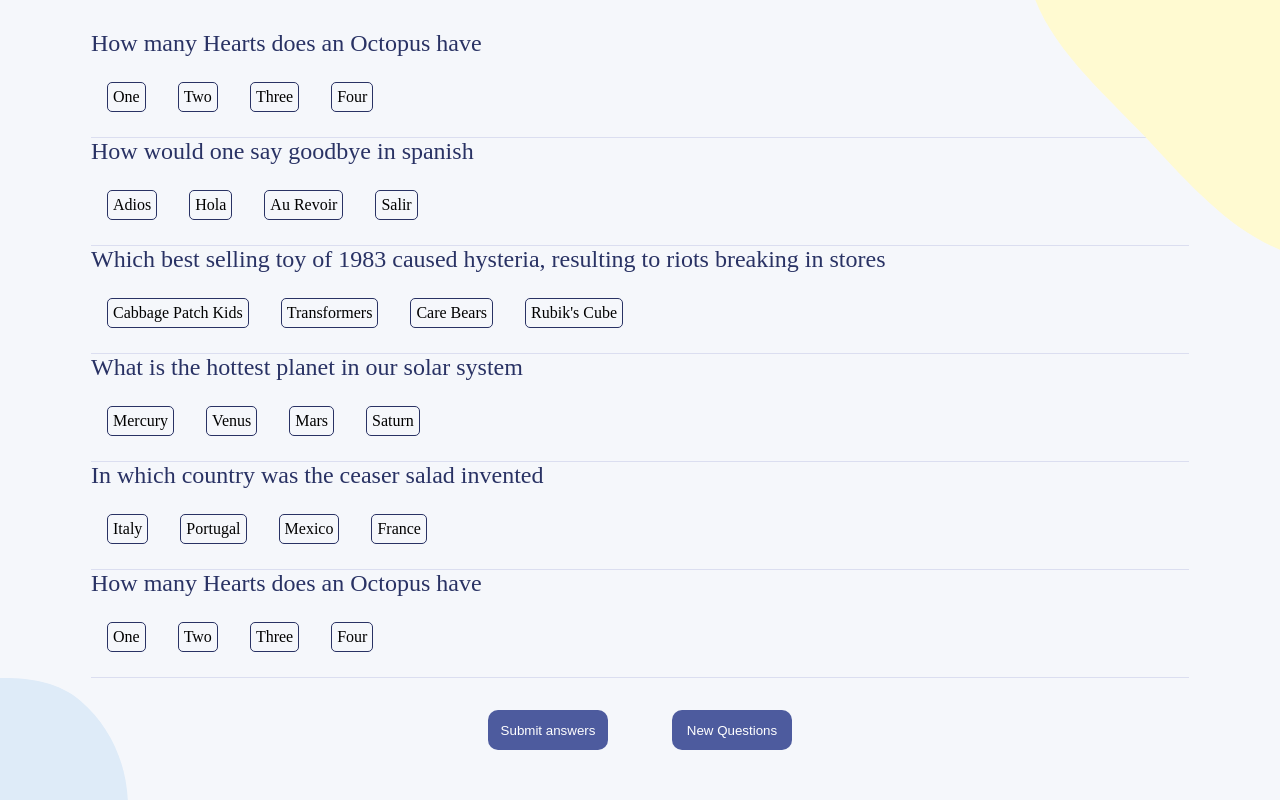
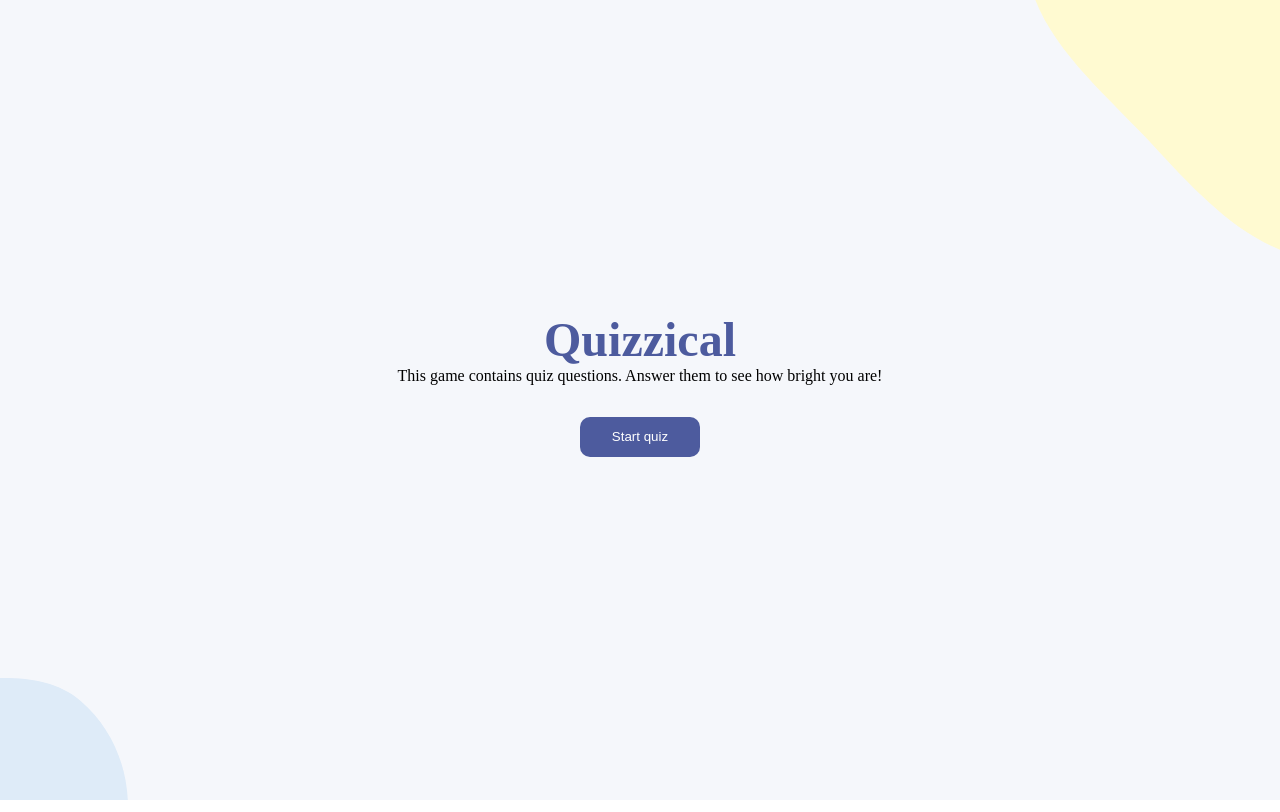
Before and after one commit to Stephen-Kimoi/quizzical, a React (Vite) app: page / in a window 1280 px wide. Built offline with nearby package versions, Linux system fonts and the light colour scheme.

Commit message:
adding the routes

```diff
--- a/src/main.jsx
+++ b/src/main.jsx
@@ -1,9 +1,14 @@
 import React from 'react'
 import ReactDOM from 'react-dom/client'
 import App from './App'
+import { BrowserRouter, Route, Routes } from 'react-router-dom'
+import Start from './components/Start'
 
 ReactDOM.createRoot(document.getElementById('root')).render(
-  <React.StrictMode>
-    <App />
-  </React.StrictMode>
+  <BrowserRouter>
+    <Routes>
+     <Route path={'/'} element={<Start />} />
+     <Route path={'/game'} element={<App />} />
+    </Routes>
+  </BrowserRouter>
 )
```
